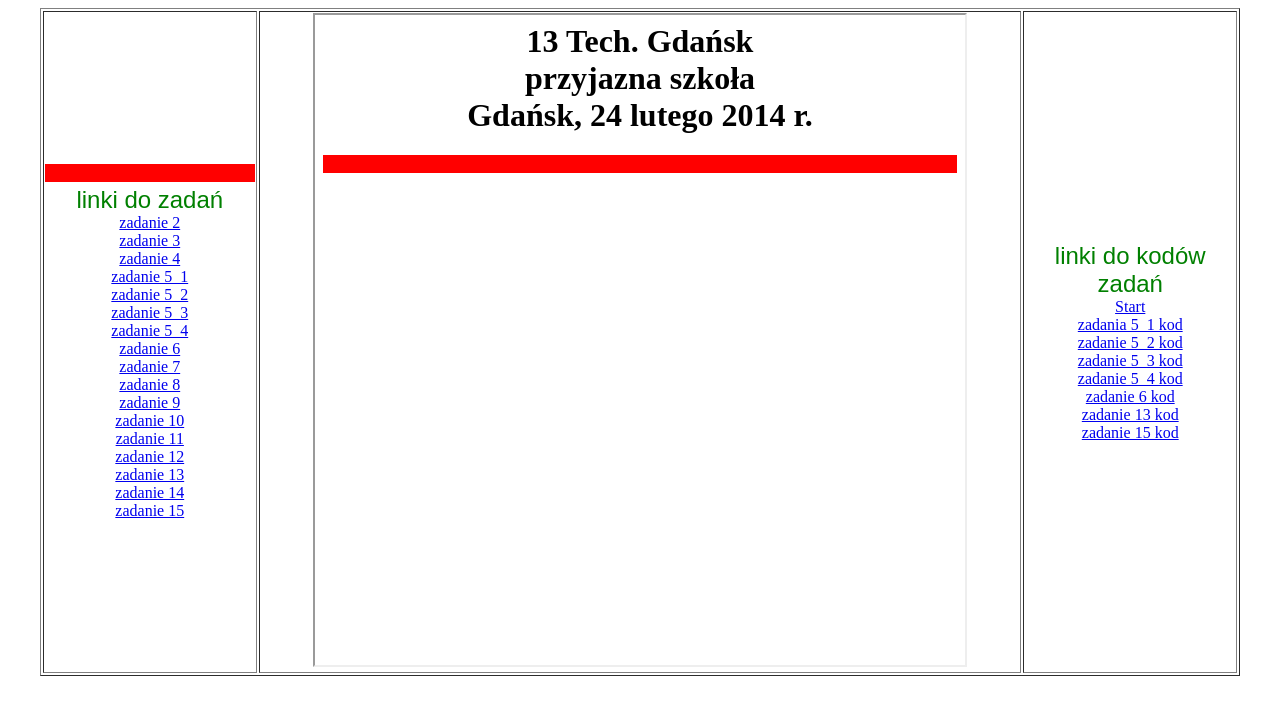
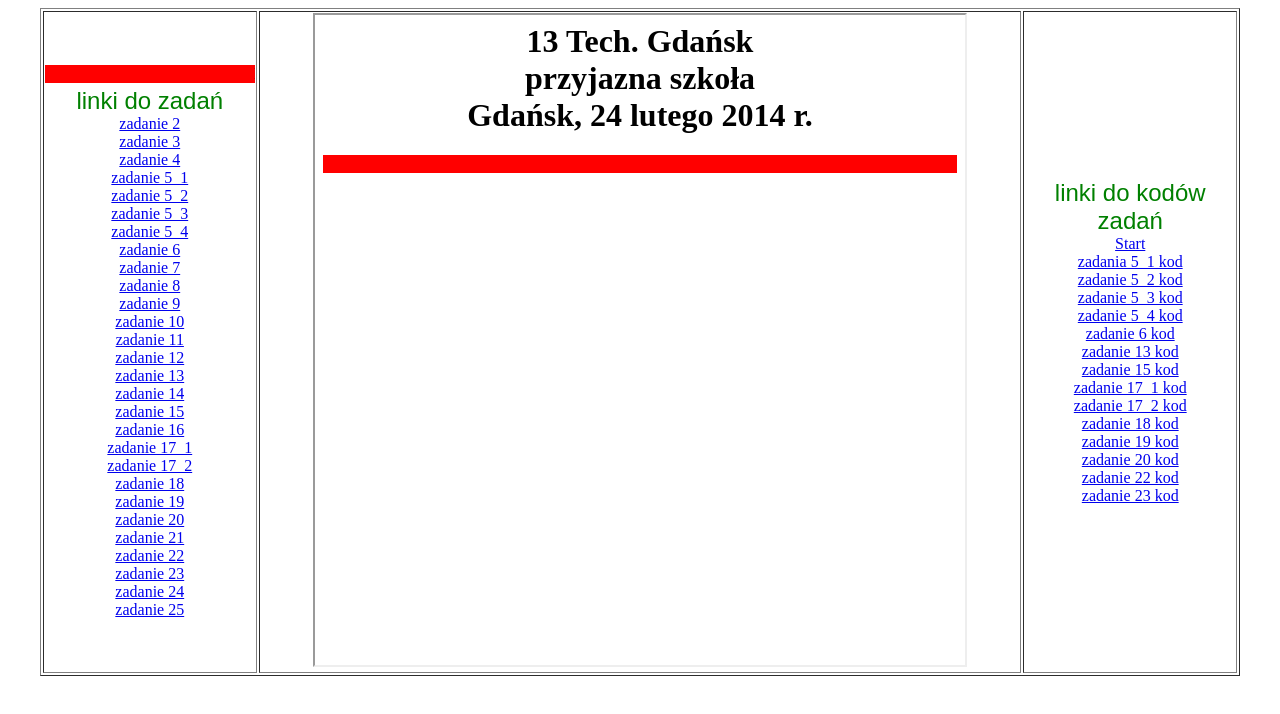
Before and after one commit to Tymofii67/czwiczenia-css, a plain HTML site: page index.html in a window 1280 px wide. Drawn offline with Linux system fonts and the light colour scheme.

Commit message:
Update index.html with additional links and content

```diff
--- a/index.html
+++ b/index.html
@@ -28,6 +28,19 @@
                    <a href="kova_z13.html" target="strony">zadanie 13 </a> <br>
                     <a href="kova_z14.html" target="strony">zadanie 14 </a> <br>
                      <a href="kova_z15.html" target="strony">zadanie 15 </a> <br>
+                      <a href="kova_z16.html" target="strony">zadanie 16 </a> <br>
+                        <a href="kova_z17_p1.html" target="strony">zadanie 17_1 </a> <br>
+                         <a href="kova_z17_p2.html" target="strony">zadanie 17_2 </a> <br>
+                          <a href="kova_z18.html" target="strony">zadanie 18 </a> <br>
+                           <a href="kova_z19.html" target="strony">zadanie 19 </a> <br>
+                            <a href="kova_z20.html" target="strony">zadanie 20 </a> <br>
+                             <a href="kova_z21.html" target="strony">zadanie 21 </a> <br>
+                              <a href="kova_z22.html" target="strony">zadanie 22 </a> <br>
+                               <a href="kova_z23.html" target="strony">zadanie 23 </a> <br>
+                                <a href="kova_z24.html" target="strony">zadanie 24 </a> <br>
+                                 <a href="kova_z25.html" target="strony">zadanie 25 </a> <br>
+
+
       </td>
       <td align=center><iframe width=650 height=650 name="strony" src="start.html" border="0"></iframe>
       </td>
@@ -41,7 +54,15 @@
              <a href="kova_z5_4_kod.html" target="strony">zadanie 5_4 kod</a> <br>
               <a href="kova_z6_kod.html" target="strony">zadanie 6 kod</a> <br>
                <a href="kova_z13_kod.html" target="strony">zadanie 13 kod</a> <br>
-                  <a href="kova_z15_kod.html" target="strony">zadanie 15 kod</a> <br>
+                 <a href="kova_z15_kod.html" target="strony">zadanie 15 kod</a> <br>
+                  <a href="kova_z17_p1_kod.html" target="strony">zadanie 17_1 kod</a> <br>
+                   <a href="kova_z17_p2_kod.html" target="strony">zadanie 17_2 kod</a> <br>
+                    <a href="kova_z18_kod.html" target="strony">zadanie 18 kod </a> <br>
+                     <a href="kova_z19_kod.html" target="strony">zadanie 19 kod </a> <br>
+                      <a href="kova_z20_kod.html" target="strony">zadanie 20 kod </a> <br>
+                       <a href="kova_z22_kod.html" target="strony">zadanie 22 kod </a> <br>
+                        <a href="kova_z23_kod.html" target="strony">zadanie 23 kod </a> <br>
+
 
            </td>
   </tr>
```
